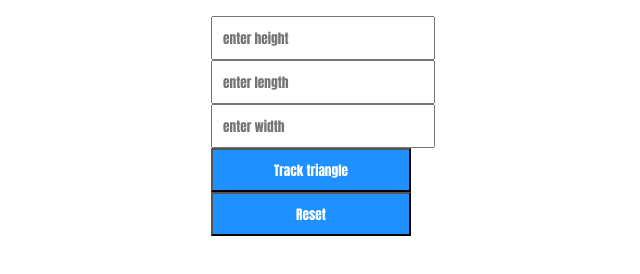
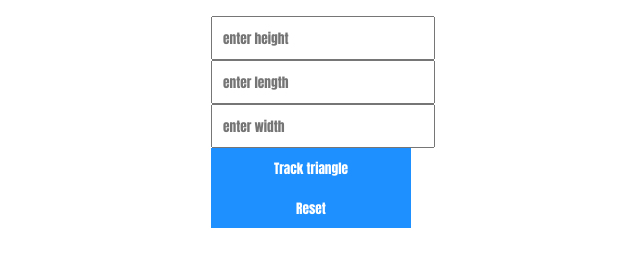
Before and after one commit to Joelmukono/triangle-tracker, a plain HTML site: page index.html in a window 1280 px wide. Shown: the part 110-384 px from the top of the page, without its empty margins (329-969 px from the left). Drawn offline with Linux system fonts and the light colour scheme.

Commit message:
add font family to result div class

```diff
--- a/css/styles.css
+++ b/css/styles.css
@@ -13,13 +13,23 @@ h3{
   width:200px;
 }
 
-input[type=number],input[type=reset],input[type=button] {
+input[type=number]{
   width:100%;
   font-family: 'Anton', sans-serif;
   padding:10px;
+
 }
 
 input[type=reset],input[type=button]{
+  font-family: 'Anton', sans-serif;
   background-color: #1e90ff;
   color:white;
+  width:100%;
+  padding:10px;
+  border:none;
+
 }
+
+.result{
+  font-family: 'Anton', sans-serif;
+}
--- a/index.html
+++ b/index.html
@@ -19,7 +19,7 @@
           <input type="button" id="submit" value="Track triangle" onclick="triangleTracker()">
           <input type="reset" value="Reset" onclick="resetForm()">
       </form>
-    <div id="showResult" class="result"><h3></h3></div>
+    <div id="showResult" class="result"></div>
   </div>
 
     <script src="js/scripts.js"></script>
```
